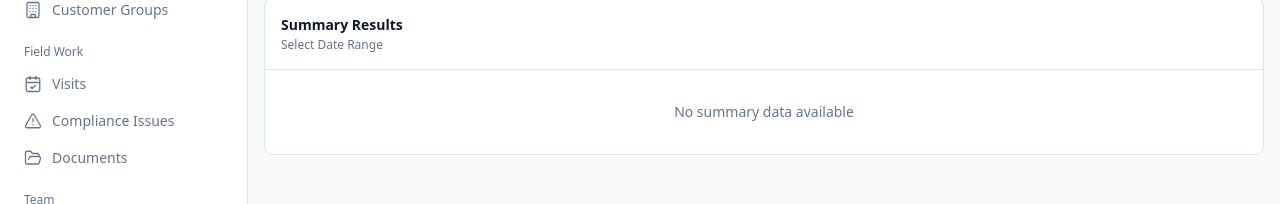
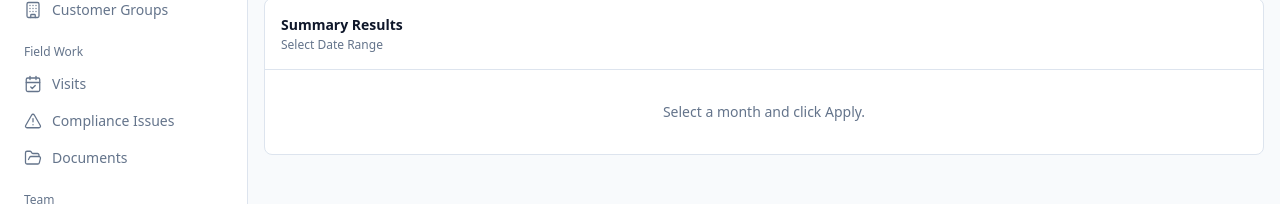
Before and after one commit to gupta1123/German-Steel, a Next.js app: page /dashboard/settings in a window 1280 px wide. Shown: the part 316-520 px from the top of the page. Built offline with nearby package versions, Linux system fonts and the light colour scheme.

Commit message:
Clarify salary summary empty state

```diff
--- a/components/EmployeeSummary.tsx
+++ b/components/EmployeeSummary.tsx
@@ -69,6 +69,8 @@ const getFullMonthError = (startDate: string, endDate: string) => {
 
     return null;
 };
+
+const summaryFilterPrompt = "Select a month and click Apply.";
 
 const EmployeeSummary: React.FC = () => {
     const { token } = useAuth();
@@ -695,8 +697,8 @@ const EmployeeSummary: React.FC = () => {
                                                 ))}
                                             </div>
                                         ) : summaryData.length === 0 ? (
-                                            <div className="text-center py-12 text-muted-foreground text-2xl">
-                                                No summary data available
+                                            <div className="text-center py-8 text-sm text-muted-foreground">
+                                                {summaryFilterPrompt}
                                             </div>
                                         ) : (
                                             <div className="space-y-5">
@@ -821,7 +823,7 @@ const EmployeeSummary: React.FC = () => {
                                             </div>
                                         ) : filteredSummaryData.length === 0 ? (
                                             <div className="text-center py-8 text-muted-foreground">
-                                                {summaryData.length === 0 ? 'No summary data available' : 'No employees found matching your search'}
+                                                {summaryData.length === 0 ? summaryFilterPrompt : 'No employees found matching your search'}
                                             </div>
                                         ) : (
                                             <Table>
```
